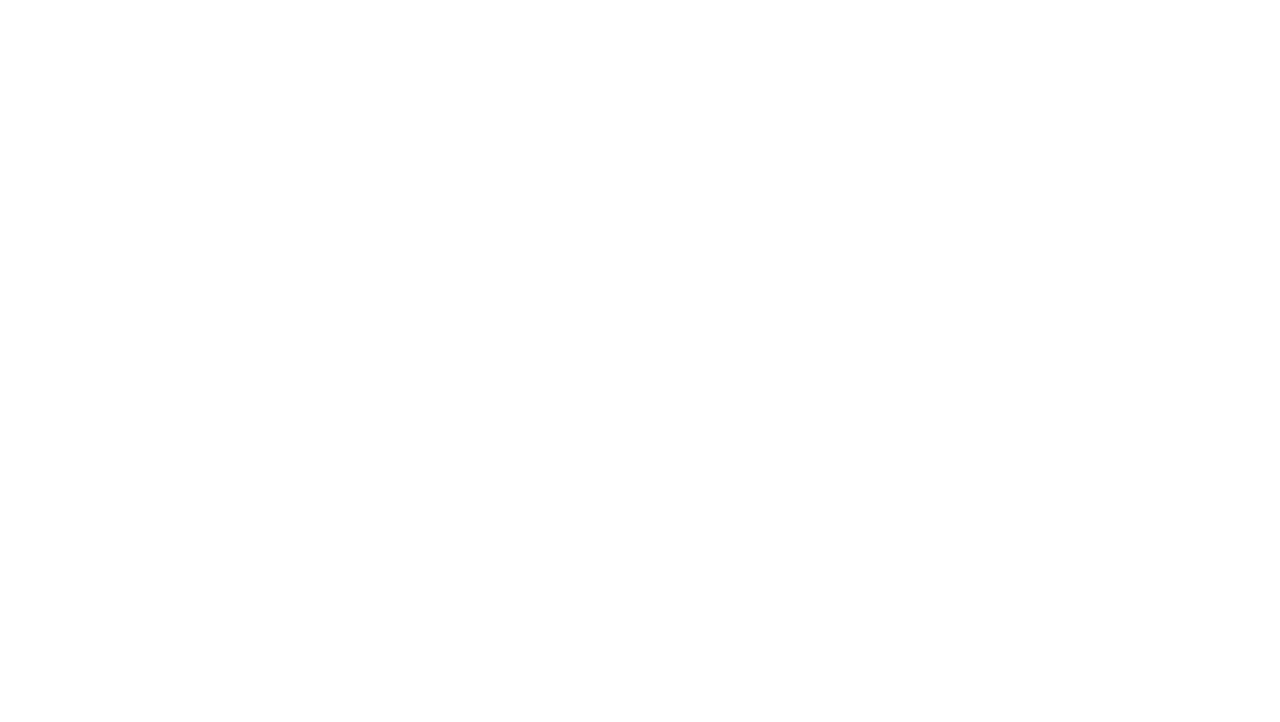
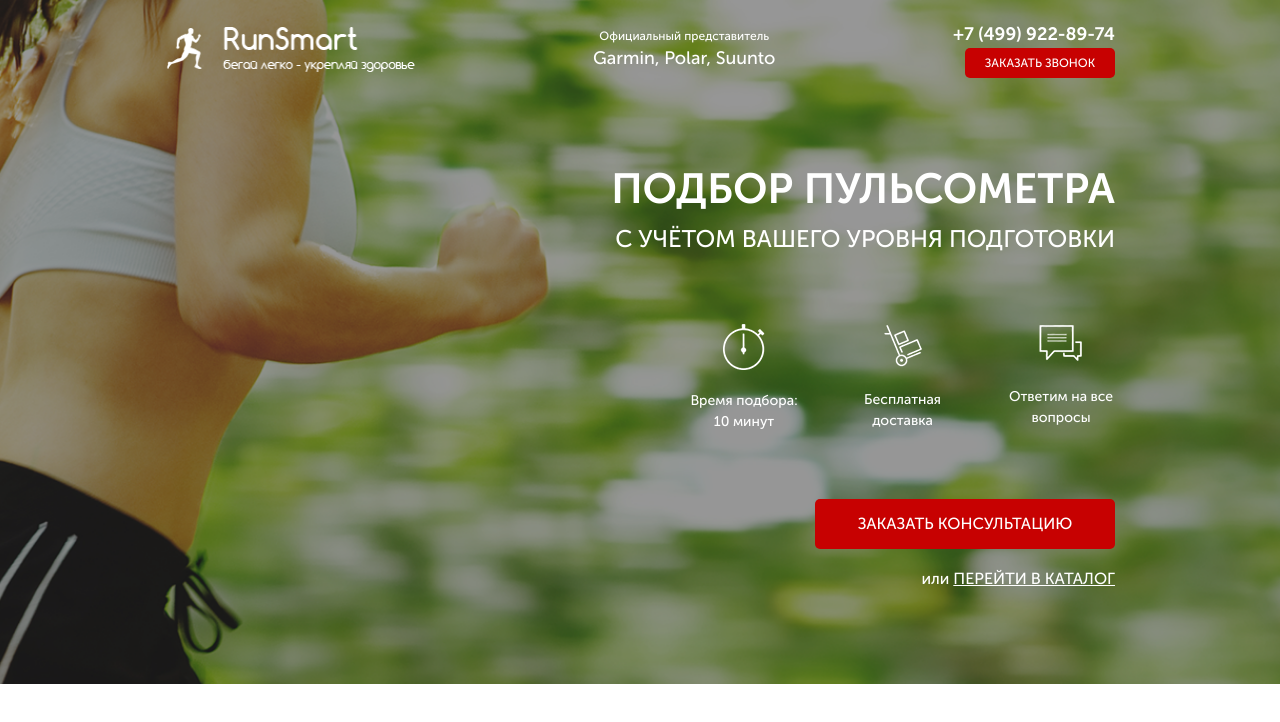
Before and after one commit to AynurBerdikul/runsmart, a website: page src/index.html in a window 1280 px wide. Drawn offline with Linux system fonts and the light colour scheme.

Commit message:
first block

```diff
--- /dev/null
+++ b/src/css/blocks/header.min.css
@@ -0,0 +1 @@
+.header{display:flex;justify-content:space-between;justify-content:center}
--- a/src/css/font.css.css
+++ b/src/css/font.css.css
@@ -1,5 +1,5 @@
 @font-face {
-  font-family: 'Museo Sans';
+  font-family: 'Museo Sans Cyrl';
   src: url('../fonts/MuseoSansCyrl-300.eot');
   src: url('../fonts/MuseoSansCyrl-300.eot') format('embedded-opentype'),
   url('../fonts/MuseoSansCyrl-300.woff') format('woff'),
@@ -9,7 +9,7 @@
   }
 
 @font-face {
-  font-family: 'Museo Sans';
+  font-family: 'Museo Sans Cyrl';
   src: url('../fonts/MuseoSansCyrl-500.eot');
   src: url('../fonts/MuseoSansCyrl-500.eot') format('embedded-opentype'),
   url('../fonts/MuseoSansCyrl-500.woff') format('woff'),
@@ -19,7 +19,7 @@
   }
 
 @font-face {
-  font-family: 'Museo Sans';
+  font-family: 'Museo Sans Cyrl';
   src: url('../fonts/MuseoSansCyrl-700.eot');
   src: url('../fonts/MuseoSansCyrl-700.eot') format('embedded-opentype'),
   url('../fonts/MuseoSansCyrl-700.woff') format('woff'),
@@ -29,7 +29,7 @@
   }
 
 @font-face {
-  font-family: 'Museo Sans';
+  font-family: 'Museo Sans Cyrl';
   src: url('../fonts/MuseoSansCyrl-900.eot');
   src: url('../fonts/MuseoSansCyrl-900.eot') format('embedded-opentype'),
   url('../fonts/MuseoSansCyrl-900.woff') format('woff'),
--- a/src/index.html
+++ b/src/index.html
@@ -6,10 +6,54 @@
     <meta http-equiv="X-UA-Compatible" content="IE=Edge">
     <title>Pulse</title>
     <link rel="stylesheet" href="/src/css/bootstrap-reboot.min.css">
-    <link rel="stylesheet" href="/src/css/font.css.css">
-    <link rel="stylesheet" href="/src/css/style.min.css">
+    <link rel="stylesheet" href="css/font.css.css">
+    <link rel="stylesheet" href="/css/style.min.css">
 </head>
 <body>
+    <div class="promo">
+        <div class="container">
+            <header class="header">
+                <a href="#" class="header__logo">
+                    <img src="icons/logo.png" alt="logo">
+                </a>
+                <div class="header__official">
+                    Официальный представитель
+                    <span>Garmin, Polar, Suunto</span>
+                </div>
+                <div class="header__contacts">
+                    <a href="tel:+74999228974" class="header__phone">+7 (499) 922-89-74</a>
+                    <button class="button">заказать звонок</button>
+                </div>
+            </header>
+
+            <div class="promo__wrapper">
+                <h1 class="promo__header">Подбор пульсометра</h1>
+                <h2 class="promo__subheader">с учётом Вашего уровня подготовки</h2>
+
+                <div class="promo__icons">
+                    <div class="promo__icon">
+                        <img src="icons/019_timer_time_stopwatch_2-64.png" alt="timer">
+                        Время подбора: 10 минут
+                    </div>
+                    <div class="promo__icon">
+                        <img src="icons/app-08-hand-cart-64.png" alt="cart">
+                        Бесплатная доставка
+                    </div>
+                    <div class="promo__icon">
+                        <img src="icons/messages-64.png" alt="messages">
+                        Ответим на все вопросы
+                    </div>
+                </div>
+
+                <button class="button button_main">заказать кОНСУЛЬТАЦИЮ</button>
+                <div class="promo__link">
+                    или
+                    <a href="#">ПЕРЕЙТИ В КАТАЛОГ</a>
+                </div>
+            </div>
+
+        </div>
+    </div>
 
 </body>
 </html>
--- /dev/null
+++ b/src/sass/blocks/_buttons.scss
@@ -0,0 +1,18 @@
+.button {
+    width: 150px;
+    height: 30px;
+    border-radius: 5px;
+    background-color: $color-red;
+    border: none;
+    font-size: 12px;
+    font-weight: 500;
+    text-align: center;
+    color: #ffffff;
+    text-transform: uppercase;
+    &_main {
+        margin-top: 67px;
+        width: 300px;
+        height: 50px;
+        font-size: 16px;
+    }
+}
--- /dev/null
+++ b/src/sass/blocks/_header.scss
@@ -0,0 +1,38 @@
+.header {
+    display: flex;
+    justify-content: space-between;
+    align-items: center;
+    &__logo {
+        width: 250px;
+        img {
+            width: 100%;
+        }
+    }
+    &__official {
+        font-size: 12px;
+        font-weight: 500;
+        color: #ffffff;
+        text-align: center;
+        span {
+            display: block;
+            font-size: 18px;
+        }
+    }
+    &__phone {
+        display: block;
+        font-size: 18px;
+        text-align: right;
+        font-weight: 700;
+        color: #ffffff;
+        text-decoration: none;
+        &:hover {
+            color: #ffffff;
+            text-decoration: none;
+        }
+    }
+    &__contacts {
+        display: flex;
+        flex-direction: column;
+        align-items: flex-end;
+    }
+}
--- /dev/null
+++ b/src/sass/blocks/_promo.scss
@@ -0,0 +1,59 @@
+.promo {
+    min-height: 650px;
+    padding: 21px 0 93px 0;
+    background: url(../../img/bg1.png) center (center/cover) no-repeat;
+    &__wrapper {
+        display: flex;
+        flex-direction: column;
+        align-items: flex-end;
+        margin-top: 90px;
+    }
+    &__header {
+        font-size: 42px;
+        font-weight: 700;
+        text-transform: uppercase;
+        color: #ffffff;
+        line-height: 42px;
+        margin-bottom: 0;
+    }
+    &__subheader {
+        margin-top: 17px;
+        font-size: 24px;
+        font-weight: 500;
+        text-transform: uppercase;
+        color: #ffffff;
+        line-height: 24px;
+    }
+    &__icons {
+        margin-top: 65px;
+        width: 425px;
+        display: flex;
+        justify-content: space-between;
+    }
+    &__icon {
+        width: 108px;
+        text-align: center;
+        font-size: 14px;
+        font-weight: 500;
+        text-align: center;
+        color: #ffffff;
+        img {
+            display: block;
+            margin: 0 auto;
+            margin-bottom: 20px;
+        }
+    }
+    &__link {
+        font-size: 16px;
+        font-weight: 500;
+        text-align: right;
+        color: #ffffff;
+        margin-top: 18px;
+        a {
+            color: #ffffff;
+            text-transform: uppercase;
+            text-decoration: underline;
+        }
+
+    }
+}
--- a/src/sass/style.scss
+++ b/src/sass/style.scss
@@ -1,4 +1,13 @@
-@import "./base/variables";
+@import './base/variables';
+
 * {
     font-family: 'Museo Sans Cyrl', sans-serif;
 }
+.container {
+    max-width: 950px;
+    margin: 0 auto;
+}
+
+@import 'blocks/promo';
+@import 'blocks/header';
+@import 'blocks/buttons';
```
Also changed, not shown: src/css/style.min.css.
